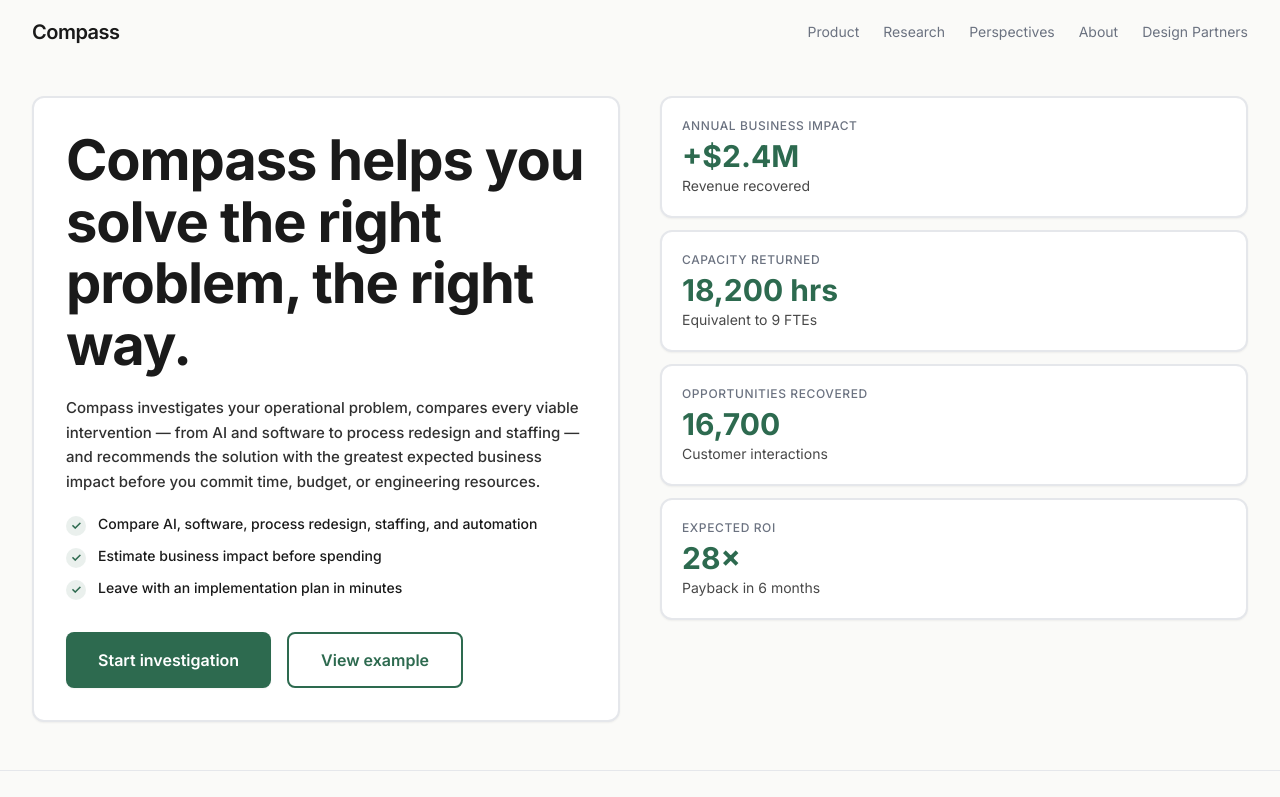
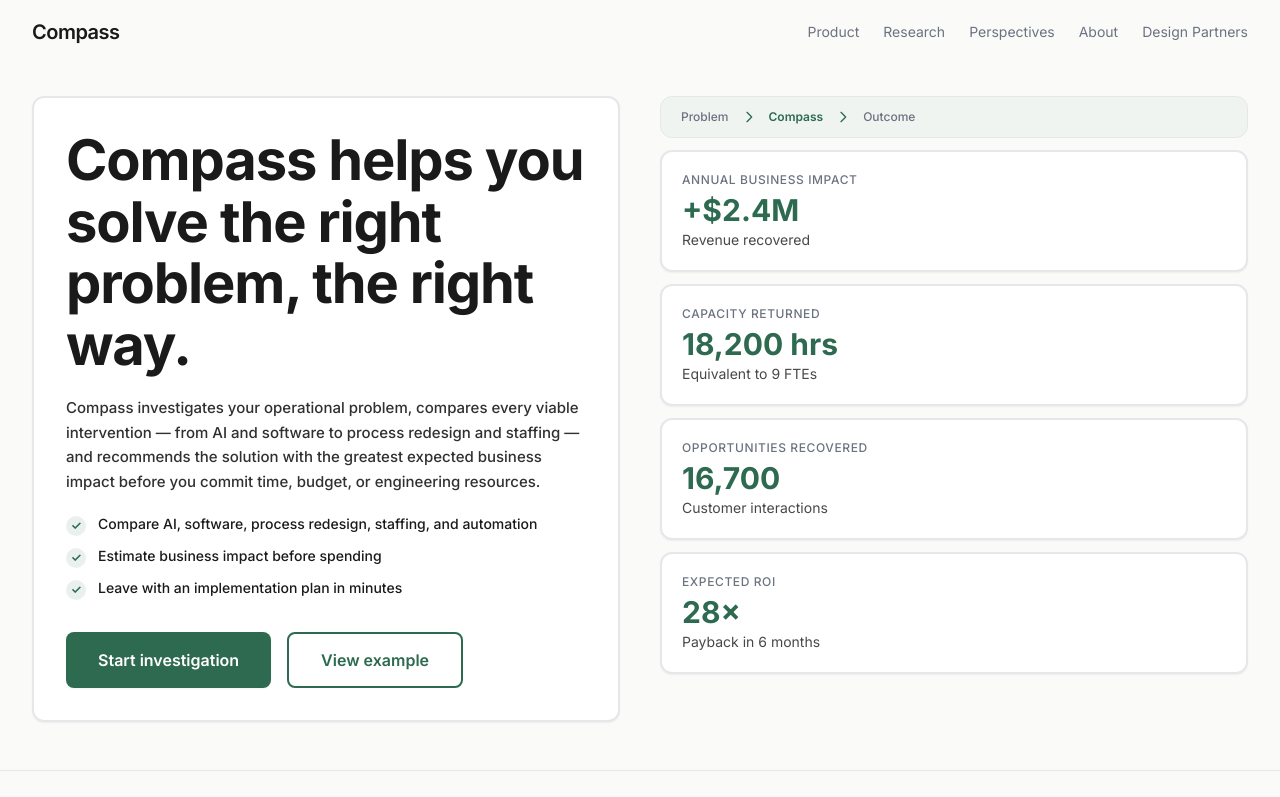
Before and after one commit to smithar106/Compass-Web, a Next.js app: page / in a window 1280 px wide. Shown: the top 797 px of the page. Built offline with nearby package versions, Linux system fonts and the light colour scheme.

Commit message:
feat: problem → compass → outcome flow header above metrics

```diff
--- a/src/app/page.tsx
+++ b/src/app/page.tsx
@@ -38,6 +38,13 @@
 
             {/* Right: outcome metrics */}
             <div className="space-y-3">
+              <div className="flex items-center gap-3 text-xs text-stone font-medium bg-mist/50 rounded-xl px-5 py-3 border border-border">
+                <span>Problem</span>
+                <svg className="w-4 h-4 text-forest" fill="none" viewBox="0 0 24 24" stroke="currentColor"><path strokeLinecap="round" strokeLinejoin="round" strokeWidth={2} d="M9 5l7 7-7 7" /></svg>
+                <span className="text-forest font-semibold">Compass</span>
+                <svg className="w-4 h-4 text-forest" fill="none" viewBox="0 0 24 24" stroke="currentColor"><path strokeLinecap="round" strokeLinejoin="round" strokeWidth={2} d="M9 5l7 7-7 7" /></svg>
+                <span>Outcome</span>
+              </div>
               {site.hero.outcomes.map((o) => (
                 <div key={o.label} className="border-2 border-border rounded-xl bg-white p-5 shadow-sm">
                   <p className="text-xs text-stone font-medium uppercase tracking-wider">{o.label}</p>
```
